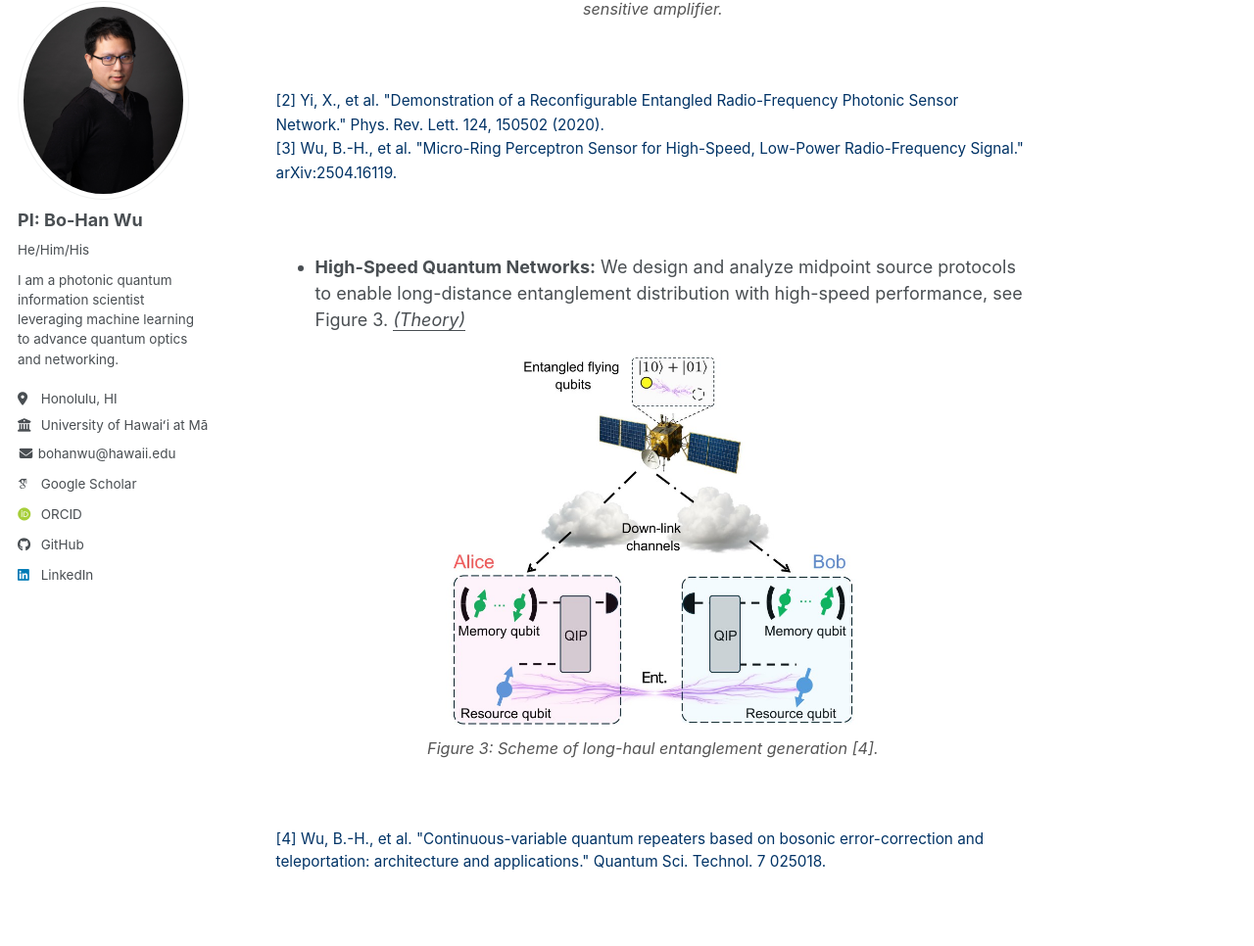
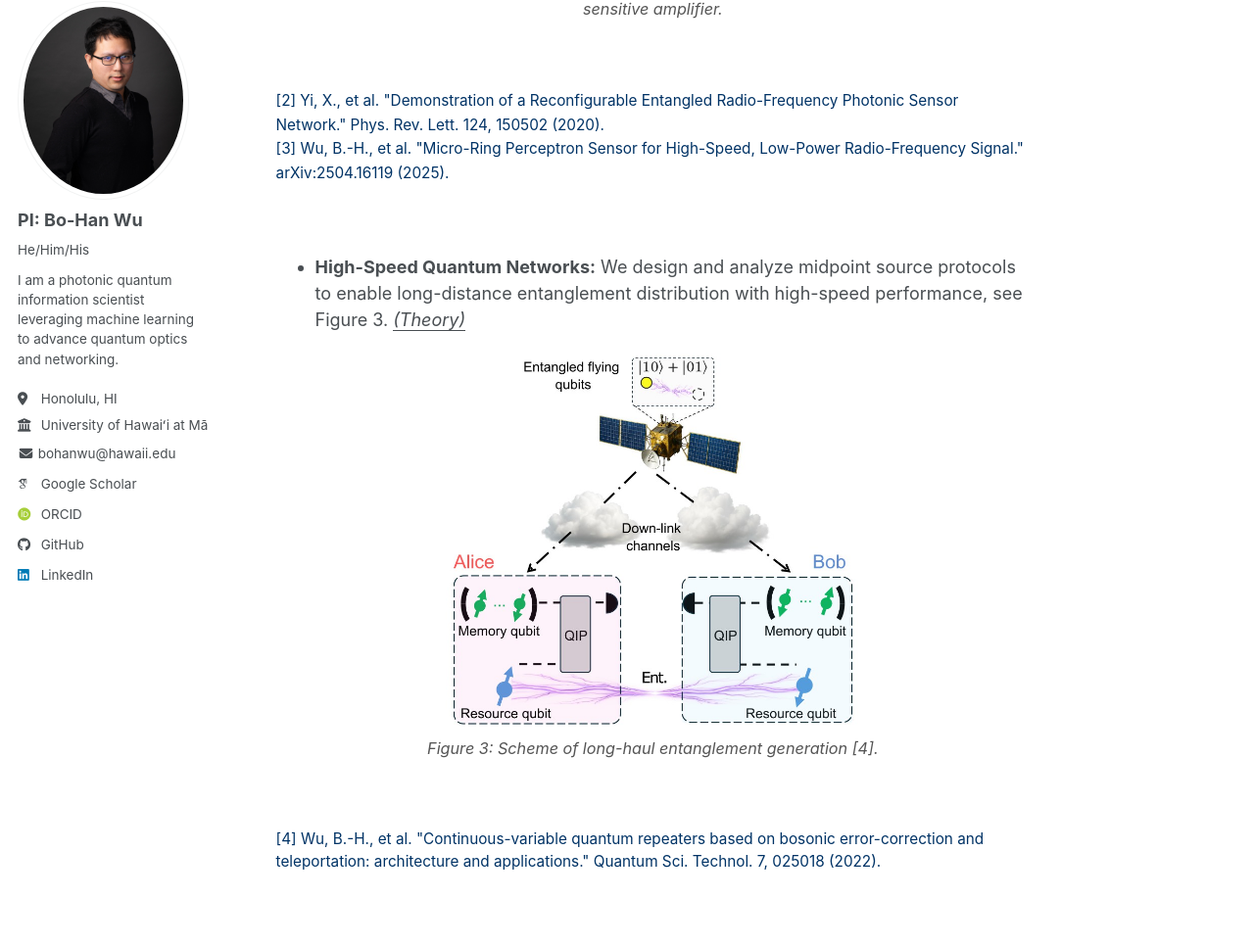
Before and after one commit to go705/go705.github.io, a Jekyll site: the page built from _pages/about.md, in a window 1280 px wide and 1400 px high, scrolled down 1597 px. Shown: the part 118-1084 px from the top of the window at 98% size. Built offline with Jekyll 4.4.1, drawn with Linux system fonts in a browser that asks for light colours; some web fonts are replaced; a script bundle is joined from its source files by our own code; library files that are not in the unit come from our copies; some of the changed text lies outside the part shown.

Commit message:
Update about.md

```diff
--- a/_pages/about.md
+++ b/_pages/about.md
@@ -21,7 +21,7 @@ We specialize in four key research thrusts:
 </div>
 
 <div style="font-size: 0.85em; margin-bottom: 70px;">
-  <a href="https://doi.org/10.1103/PhysRevResearch.1.033063" target="_blank" style="color: #003366; text-decoration: none;">[1] Killoran, N., et al. "Continuous-variable quantum neural networks." Physical Review Research 1.3 (2019): 033063.</a>
+  <a href="https://doi.org/10.1103/PhysRevResearch.1.033063" target="_blank" style="color: #003366; text-decoration: none;">[1] Killoran, N., et al. "Continuous-variable quantum neural networks." Phys. Rev. Research 1, 033063 (2019).</a>
 </div>
 
 * **Intelligent Distributed Quantum Sensing:** We investigate spatially distributed, entangled quantum sensor networks [2] capable of analog computing. Taking the advantage of machine learning optimization [3], our work focuses on capturing and utilizing complex quantum correlations through quantum intelligent sensor network (QISN) architectures, see Figure 2. *<u>(60% Theory / 40% Experiment</u>)*
@@ -34,7 +34,7 @@ We specialize in four key research thrusts:
 
 <div style="font-size: 0.85em; margin-bottom: 70px; line-height: 1.6;">
   <a href="https://journals.aps.org/prl/abstract/10.1103/PhysRevLett.124.150502" target="_blank" style="color: #003366; text-decoration: none;">[2] Yi, X., et al. "Demonstration of a Reconfigurable Entangled Radio-Frequency Photonic Sensor Network." Phys. Rev. Lett. 124, 150502 (2020).</a><br>
-  <a href="https://arxiv.org/abs/2504.16119" target="_blank" style="color: #003366; text-decoration: none;">[3] Wu, B.-H., et al. "Micro-Ring Perceptron Sensor for High-Speed, Low-Power Radio-Frequency Signal." arXiv:2504.16119.</a>
+  <a href="https://arxiv.org/abs/2504.16119" target="_blank" style="color: #003366; text-decoration: none;">[3] Wu, B.-H., et al. "Micro-Ring Perceptron Sensor for High-Speed, Low-Power Radio-Frequency Signal." arXiv:2504.16119 (2025).</a>
 </div>
 
 * **High-Speed Quantum Networks:** We design and analyze midpoint source protocols to enable long-distance entanglement distribution with high-speed performance, see Figure 3. *<u>(Theory)</u>*
@@ -46,7 +46,7 @@ We specialize in four key research thrusts:
 </div>
 
 <div style="font-size: 0.85em; margin-bottom: 70px;">
-  <a href="https://iopscience.iop.org/article/10.1088/2058-9565/ac4f6b/meta" target="_blank" style="color: #003366; text-decoration: none;">[4] Wu, B.-H., et al. "Continuous-variable quantum repeaters based on bosonic error-correction and teleportation: architecture and applications." Quantum Sci. Technol. 7 025018.</a>
+  <a href="https://iopscience.iop.org/article/10.1088/2058-9565/ac4f6b/meta" target="_blank" style="color: #003366; text-decoration: none;">[4] Wu, B.-H., et al. "Continuous-variable quantum repeaters based on bosonic error-correction and teleportation: architecture and applications." Quantum Sci. Technol. 7, 025018 (2022).</a>
 </div>
 
 * **On-Chip Optical Squeezing:** We drive the full lifecycle of photonic hardware, from design and tape-out (or fabrication) to characterization and analysis of on-chip optical squeezers. Figure 4 shows the layout of on-chip squeezing testbed. *<u>(Experiment)</u>*
@@ -58,7 +58,7 @@ We specialize in four key research thrusts:
 </div>
 
 <div style="font-size: 0.85em; margin-bottom: 70px;">
-  <a href="https://arxiv.org/abs/2509.10445" target="_blank" style="color: #003366; text-decoration: none;">[5] Liu, S., et al. "Wafer-Scale Squeezed-Light Chips." arXiv:2509.10445.</a>
+  <a href="https://arxiv.org/abs/2509.10445" target="_blank" style="color: #003366; text-decoration: none;">[5] Liu, S., et al. "Wafer-Scale Squeezed-Light Chips." arXiv:2509.10445 (2025).</a>
 </div>
 
 ---
```
